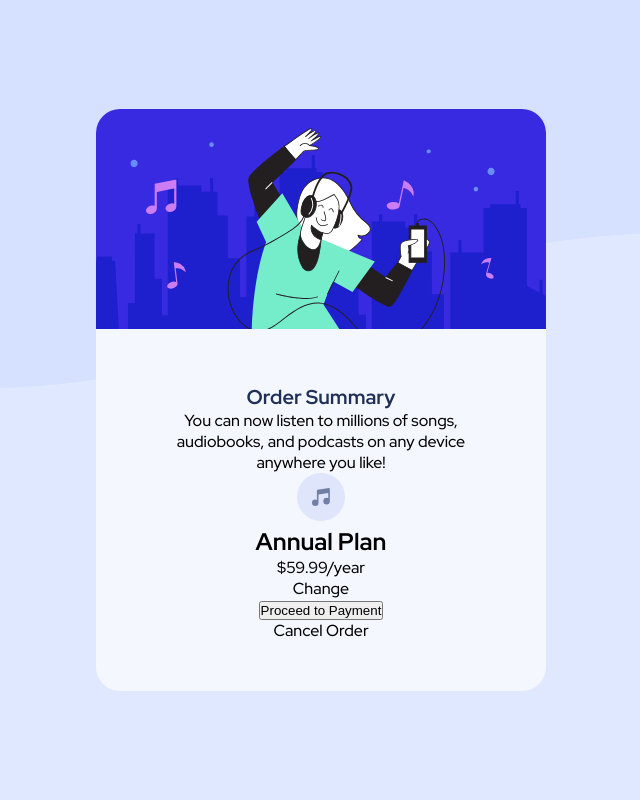
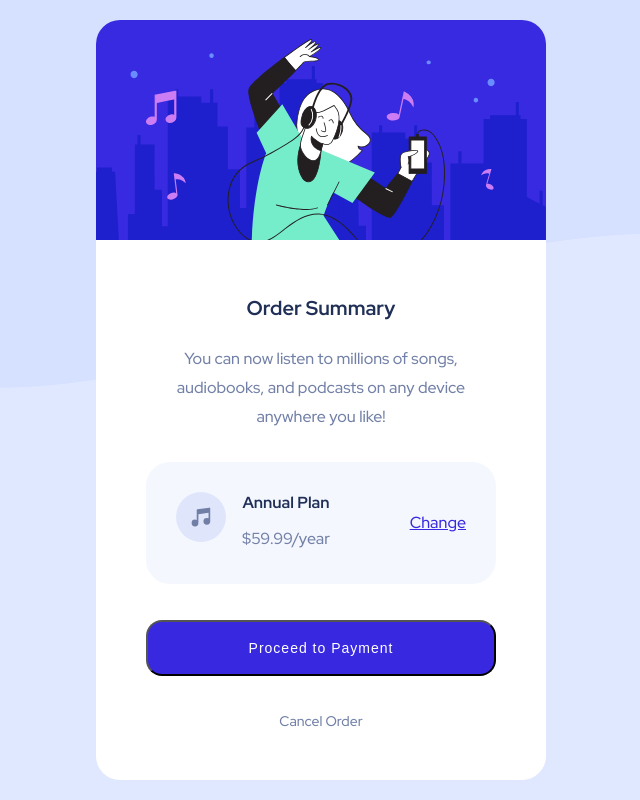
Before and after one commit to GIR0SAN/older-summary-FrontendMentor, a plain HTML site: page index.html in a window 1280 px wide. Shown: the whole page, without its empty margins (319-959 px from the left). Drawn offline with Linux system fonts and the light colour scheme.

Commit message:
Conclusão

```diff
--- a/index.html
+++ b/index.html
@@ -27,16 +27,24 @@
         <p class="c-paragraph">You can now listen to millions of songs, audiobooks, and podcasts on any device anywhere you like!</p>
 
         <div class="l-plan__wrapper">
-          <img src="images/icon-music.svg" alt="Icon Music" class="c-image__music">
-          <div class="l-anual__text-wrapper">
-            <h2 class="c-h2">Annual Plan</h2>
-            <p class="c-paragraph">$59.99/year</p>
+          <div class="l-plan__rigth">
+            <img src="images/icon-music.svg" alt="Icon Music" class="c-image__music">
+            <div class="l-anual__text-wrapper">
+              <h2 class="c-h2">Annual Plan</h2>
+              <p class="c-paragraph">$59.99/year</p>
+            </div>
           </div>
-          <p class="c-text__bold">Change</p>
+          <div class="l-change-wrapper">
+            <a href="#">
+              <p class="c-text__bold">Change</p>
+            </a>
+          </div>
         </div>
 
         <button type="button" class="c-button">Proceed to Payment</button>
-        <p class="c-text__bold">Cancel Order</p>
+        <a href="#">
+          <p class="c-cancel__text">Cancel Order</p>
+        </a>
       </div>
     </main>
   </header>
--- a/style.css
+++ b/style.css
@@ -38,7 +38,7 @@ body{
     width: 450px;
     position: relative;
     z-index: 2;
-    background-color: var(--very-pale-blue) ;
+    background-color: white ;
     border-radius: 24px;
 }
 .c-image__hero{
@@ -52,19 +52,94 @@ body{
 .c-h1{
     font-size: 20px;
     color: var(--dark-blue);
+    margin-bottom: 24px;
+}
+.c-paragraph{
+    color: var(--desaturated-blue);
+    line-height: 1.8rem;
+}
+.l-plan__wrapper{
+    display: flex;
+    justify-content: space-between;    background: var(--very-pale-blue);
+    margin:30px 0 36px 0;
+    padding: 30px;
+    border-radius: 24px;
+}
+.c-image__music{
+    width: 50px;
+    height: 50px;
+}
+.l-plan__rigth{
+    display: flex;
+    height: auto;
+}
+.l-anual__text-wrapper{
+    height: 100%;
+    display: flex;
+    flex-direction: column;
+    justify-content: center;
+    align-items: center;
+    margin-left: 1rem;
+}
+.c-h2{
+    font-size: 1rem;
+    margin-bottom: 12px;
+    color: var(--dark-blue);
+}
+.l-change-wrapper{
+    display: flex;
+    align-items: center;
+}
+a{
+    text-decoration: none;
+}
+.c-text__bold{
+    color: var(--bright-blue);
+    text-decoration: underline;
+    cursor: pointer;
+    transition: 200ms ease-in-out;
+}
+.c-text__bold:hover{
+    color: var(--dark-blue);
+    text-decoration: none;
+}
+.c-button{
+    padding: 18px 0;
+    width: 100%;
+    background-color: var(--bright-blue);
+    border-radius: 16px;
+    color: white;
+    font-size: 14px;
+    letter-spacing: 1px;
+    margin-bottom: 36px;
+    cursor: pointer;
+    transition: 200ms ease-in-out;
+}
+.c-button:hover{
+    background-color: var(--desaturated-blue);
+    box-shadow: 5px 10px 10px var(--pale-blue);
+}
+.c-cancel__text{
+    font-size: 14px;
+    color: var(--desaturated-blue);
+    cursor: pointer;
+}
+.c-cancel__text:hover{
+    color: var(--bright-blue);
 }
 
-/*
-
-## Typography
-
-### Body Copy
-
-- Font size (paragraph): 16px
-
-### Font
-
-- Family: [Red Hat Display](https://fonts.google.com/specimen/Red+Hat+Display)
-- Weights: 500, 700, 900
-
-*/
+@media screen and (max-width:375px) {
+    .l-header{
+        height: auto;
+        padding: 70px 0;
+    }
+    .l-main{
+        width: 330px;
+    }
+    .l-card{
+        padding: 40px 20px;
+    }
+    .l-plan__wrapper{
+        padding:20px 15px ;
+    }
+}
```
